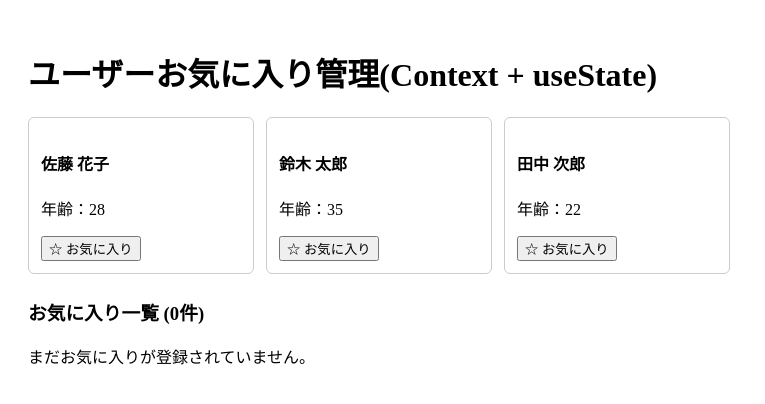
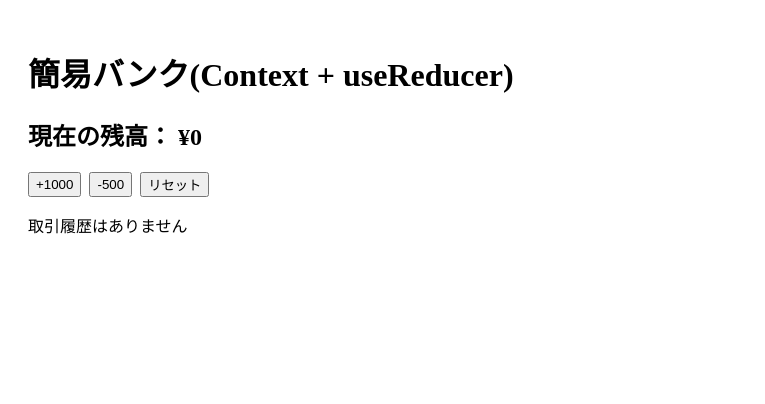
Before and after one commit to TYMtwilight/React_Shakyo, a React (Create React App) app: page / in a window 1280 px wide. Shown: the top 404 px of the page, without its empty margins (0-765 px from the left). Built offline with nearby package versions, Linux system fonts and the light colour scheme.

Commit message:
💪shakyo-8

```diff
--- a/src/index.tsx
+++ b/src/index.tsx
@@ -1,6 +1,6 @@
 import React from 'react';
 import ReactDOM from 'react-dom/client';
-import App from './shakyo-7/App';
+import App from './shakyo-8/App';
 
 const root = ReactDOM.createRoot(
   document.getElementById('root') as HTMLElement
--- /dev/null
+++ b/src/shakyo-8/App.tsx
@@ -0,0 +1,18 @@
+import React from 'react';
+import { BankProvider } from './context/BankContext';
+import BalanceDisplay from './components/BalanceDisplay';
+import TransactionButtons from './components/TransactionButtons';
+import HistoryList from './components/History';
+
+const App: React.FC = () => (
+    <BankProvider>
+        <div style={{ padding: 20}}>
+            <h1>簡易バンク(Context + useReducer)</h1>
+            <BalanceDisplay />
+            <TransactionButtons />
+            <HistoryList />
+        </div>
+    </BankProvider>
+);
+
+export default App;
--- /dev/null
+++ b/src/shakyo-8/components/BalanceDisplay.tsx
@@ -0,0 +1,9 @@
+import React, { memo, useContext} from 'react';
+import { BankStateContext } from '../context/BankContext';
+
+const BalanceDisplay: React.FC = memo(() => {
+    const { balance } = useContext(BankStateContext);
+    return <h2>現在の残高： ¥{balance}</h2>;
+});
+
+export default BalanceDisplay;
--- /dev/null
+++ b/src/shakyo-8/components/History.tsx
@@ -0,0 +1,21 @@
+import React, { memo, useContext } from 'react';
+import { BankStateContext } from '../context/BankContext';
+
+const HistoryList: React.FC = memo(() => {
+    const { history } = useContext(BankStateContext);
+
+    if(history.length === 0) return <p>取引履歴はありません</p>;
+
+    return (
+        <ul style={{ marginTop: 9}}>
+            {history.map((t) => (
+                <li key={t.id}>
+                    {new Date(t.timestamp).toLocaleDateString()}:
+                    {t.amount > 0 ? '入金' : '出金'} ¥{Math.abs(t.amount)}
+                </li>
+            ))}
+        </ul>
+    );
+});
+
+export default HistoryList;
--- /dev/null
+++ b/src/shakyo-8/components/TransactionButtons.tsx
@@ -0,0 +1,26 @@
+import React, { useContext, useCallback } from 'react';
+import { BankDispatchContext } from '../context/BankContext';
+
+const TransactionButtons: React.FC = () => {
+    const dispatch = useContext(BankDispatchContext);
+
+    /* useCallback でハンドラをメモ化 */
+    const deposit = useCallback(
+        (amt: number) => dispatch({ type: 'DEPOSIT', payload: amt}),
+        [dispatch]
+    );
+    const withdraw = useCallback(
+        (amt: number) => dispatch({ type: 'WITHDRAW', payload: amt}),
+        [dispatch]
+    );
+
+    return (
+        <div style={{ display: 'flex', gap: 8, marginBottom: 16}}>
+            <button onClick={() => deposit(1000)}>+1000</button>
+            <button onClick={() => withdraw(500)}>-500</button>
+            <button onClick={() => dispatch({ type: 'RESET'})}>リセット</button>
+        </div>
+    );
+};
+
+export default TransactionButtons;
--- /dev/null
+++ b/src/shakyo-8/context/BankContext.tsx
@@ -0,0 +1,74 @@
+import React, {
+    createContext,
+    useReducer,
+    ReactNode,
+    Dispatch,
+    useEffect
+} from 'react';
+
+/* ---------- 型定義 ---------- */
+export type Txn = {
+    id: number;
+    amount: number;     // +: 入金  -: 出金
+    timestamp: number;  // epoch
+}
+
+type State = {
+    balance: number;
+    history: Txn[];
+};
+
+type Action =
+    | {type: 'DEPOSIT'; payload: number}
+    | {type: 'WITHDRAW'; payload: number}
+    | {type: 'RESET'};
+
+/* ---------- reducer ---------- */
+const reducer = (state: State, action: Action):State => {
+    switch(action.type) {
+        case 'DEPOSIT':
+            return {
+                balance: state.balance + action.payload,
+                history:[
+                    { id: Date.now(), amount: action.payload, timestamp: Date.now() },
+                    ...state.history,
+                ],
+            };
+        case 'WITHDRAW':
+            return {
+                balance: state.balance - action.payload,
+                history:[
+                    { id: Date.now(), amount: -action.payload, timestamp: Date.now() },
+                    ...state.history,
+                ],
+            };
+        case 'RESET':
+            return { balance: 0, history: [] };
+        default:
+            return state;
+    }
+};
+
+/* ---------- Context ---------- */
+const init: State = { balance: 0, history: [] };
+
+export const BankStateContext = createContext<State>(init);
+export const BankDispatchContext = createContext<Dispatch<Action>>(() => {});
+
+/* ---------- Provider ---------- */
+export const BankProvider = ({ children } : { children: ReactNode }) => {
+    const [state, dispatch] = useReducer(reducer, init);
+
+    /* useEffect: 残高をタイトルに反映 */
+    useEffect(() => {
+        document.title = `残高 ¥${state.balance}`;
+    }, [state.balance]);
+
+    return (
+        <BankStateContext.Provider value={state}>
+            <BankDispatchContext.Provider value={dispatch}>
+                {children}
+            </BankDispatchContext.Provider>
+        </BankStateContext.Provider>
+    );
+};
```
